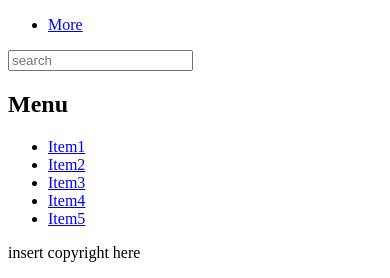
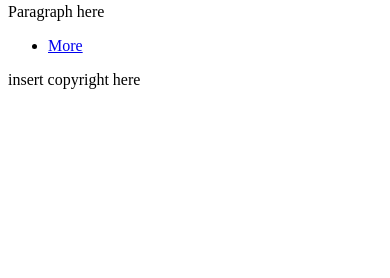
Before and after one commit to how-tos/landing-page-ben, a plain HTML site: page html/landing.html in a window 390 px wide. Shown: the part 1104-1382 px from the top of the page. After the commit the page ends 1209 px from the top, so only its background shows below. Drawn offline with Linux system fonts and the light colour scheme.

Commit message:
modified html to remove some elements and simplify things, will go for up top nav bar instead of hamburger menu

```diff
--- a/html/landing.html
+++ b/html/landing.html
@@ -7,7 +7,7 @@
     </head>
 <body class='landing-page'>
     <!-- Wrapper -->
-        <div id='wrapper'>
+        <div id='container'>
 
             <!-- Header -->
                 <header id='header'>
@@ -19,6 +19,13 @@
                         <a href ='#'>Item4</a>
                         <a href ='#'>Item5</a>
                     </nav>
+              <!-- Search-->
+                    <section id='search' class='alt'>
+                        <form method='post' action='#'>
+                            <input type='text' name='query' id='query' placeholder='search'>
+                        </form>
+                    </section>
+
                 </header>
 
             <!-- Banner -->
@@ -95,31 +102,6 @@
                     </article>
                 </div>
             </section>
-            <!-- Sidebar -->
-            <div id='sidebar'>
-                <div class='inner'>
-
-                    <!-- Search-->
-                    <section id='search' class='alt'>
-                        <form method='post' action='#'>
-                            <input type='text' name='query' id='query' placeholder='search'>
-                        </form>
-                    </section>
-
-                    <!-- Menu -->
-                    <nav id='menu'>
-                        <header class='major'>
-                            <h2>Menu</h2>
-                        </header>
-                        <ul>
-                            <li><a href="#">Item1</a></li>
-                            <li><a href="#">Item2</a></li>
-                            <li><a href="#">Item3</a></li>
-                            <li><a href="#">Item4</a></li>
-                            <li><a href="#">Item5</a></li>
-                        </ul>
-                    </nav>
-
 
             <!-- Footer -->
                 <footer id='footer'>
```
Also changed, not shown: less/mainpage.less (+13 -3 lines), css/index.css.
